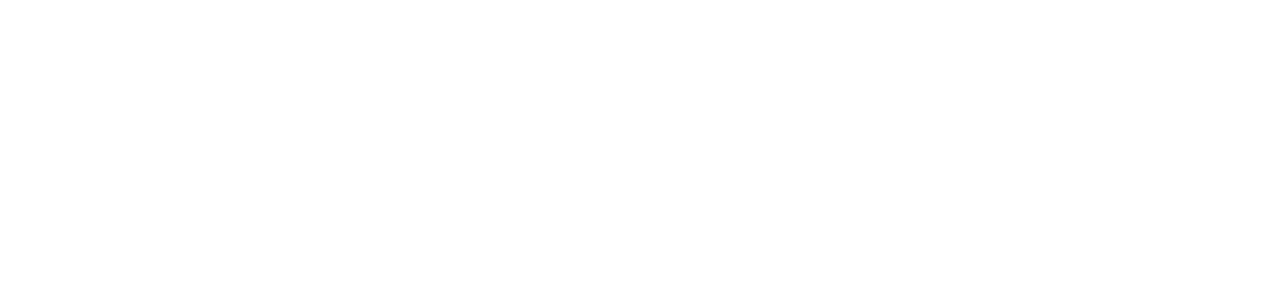
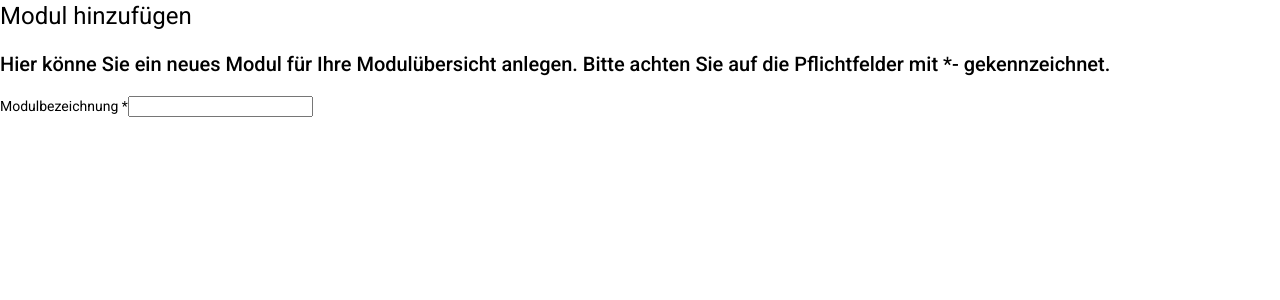
Before and after one commit to MediocreMarcel/SP, an Angular app in the folder Frontend/SPFrontend/: page /New-Module in a window 1280 px wide. Before the commit this address led to /. Shown: the top 300 px of the page. Built offline with nearby package versions, Linux system fonts and the light colour scheme.

Commit message:
[SP-57] Rebased to Master

```diff
--- /dev/null
+++ b/Frontend/SPFrontend/src/app/components/new-module/new-module.component.html
@@ -0,0 +1,18 @@
+<div class="top">
+  <h1 class ="title">Modul hinzufügen</h1>
+  <h2 class ="subtitle">Hier könne Sie ein neues Modul für Ihre Modulübersicht anlegen. Bitte achten Sie auf die Pflichtfelder mit *- gekennzeichnet.
+      </h2>
+</div>
+
+<div class="mid">
+  <div class="midSub1">
+    <label class="moduleTerm">Modulbezeichnung *</label>
+    <input matInput>
+  </div>
+  <div class="midSub2">
+
+  </div>
+  <div class="midSub3">
+
+  </div>
+</div>
--- /dev/null
+++ b/Frontend/SPFrontend/src/app/components/new-module/new-module.component.ts
@@ -0,0 +1,20 @@
+import { Component, OnInit } from '@angular/core';
+import {Router} from "@angular/router";
+
+@Component({
+  selector: 'app-new-module',
+  templateUrl: './new-module.component.html',
+  styleUrls: ['./new-module.component.css']
+})
+export class NewModuleComponent implements OnInit {
+
+  constructor(private router: Router ) {}
+
+  ngOnInit(): void {
+  }
+
+  abortNewModule(){
+   /* this.router.navigate(['/test-page']); */
+    console.log('Abort works');
+  }
+}
```
Also changed, not shown: Frontend/SPFrontend/src/app/app-routing.module.ts (+6 -1 lines), Frontend/SPFrontend/src/app/components/new-module/new-module.component.css (added), 2 other files (tests, documents, lock files or other folders).
